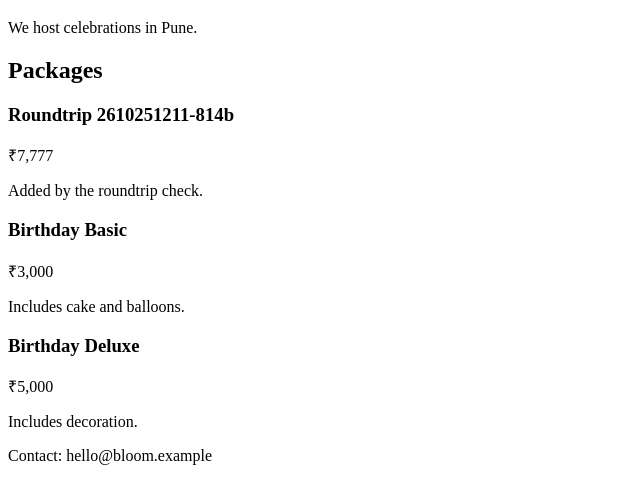
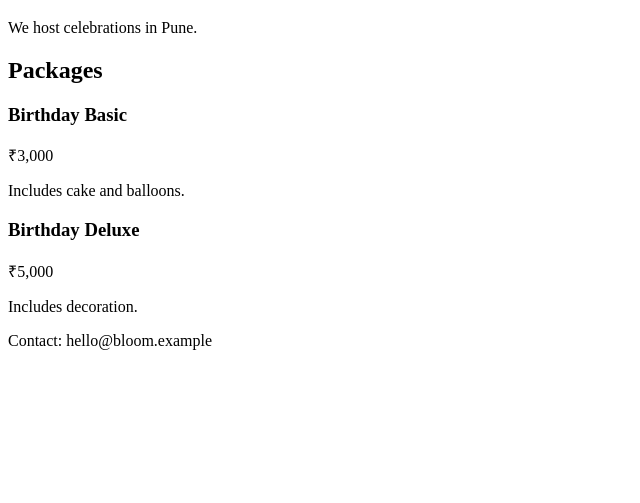
Before and after one commit to vyomkakkar0207-collab/lawm-pipeline-test, a website: page index.html in a window 1280 px wide. Shown: the part 61-564 px from the top of the page, without its empty margins (0-640 px from the left). Drawn offline with Linux system fonts and the light colour scheme.

Commit message:
roundtrip: reset test site to baseline

```diff
--- a/index.html
+++ b/index.html
@@ -10,12 +10,6 @@
 
     <section id="packages">
       <h2>Packages</h2>
-
-      <article class="package" data-package="roundtrip-2610251211-814b">
-        <h3>Roundtrip 2610251211-814b</h3>
-        <p class="price">₹7,777</p>
-        <p class="includes">Added by the roundtrip check.</p>
-      </article>
       <article class="package" data-package="birthday-basic">
         <h3>Birthday Basic</h3>
         <p class="price">₹3,000</p>
```
